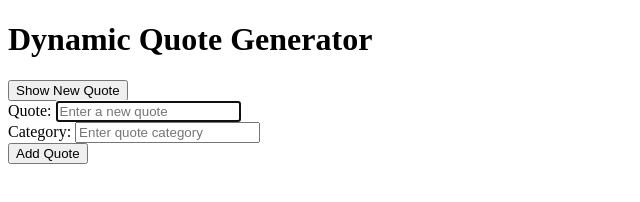
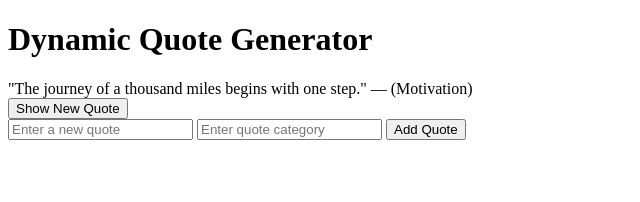
Before and after one commit to ebenamoafo2/alx_fe_javascript, a plain HTML site: page dom-manipulation/index.html in a window 1280 px wide. Both pictures are taken after typing "Sample", "Sample" into the empty fields and a click on the button "Add Quote". Shown: the whole page, without its empty margins (0-640 px from the left). Drawn offline with Linux system fonts and the light colour scheme.

Commit message:
added showRandomQuote and createAddQuoteForm functions for dynamic quote generation and user-added quotes

```diff
--- a/dom-manipulation/index.html
+++ b/dom-manipulation/index.html
@@ -1,32 +1,17 @@
 <!DOCTYPE html>
 <html lang="en">
 <head>
-    <meta charset="UTF-8">
-    <meta name="viewport" content="width=device-width, initial-scale=1.0">
+    <meta charset="UTF-8" />
+    <meta name="viewport" content="width=device-width, initial-scale=1.0" />
     <title>Dynamic Quote Generator</title>
 </head>
 <body>
 <h1>Dynamic Quote Generator</h1>
 
-<!-- Display Area -->
 <div id="quoteDisplay"></div>
-
-<!-- Show New Quote -->
 <button id="newQuote">Show New Quote</button>
 
-<!-- Add Quote Form -->
-<div>
-    <label for="newQuoteText">Quote:</label>
-    <input id="newQuoteText" type="text" placeholder="Enter a new quote" />
-
-
-</div>
-<div>
-    <label for="newQuoteCategory">Category:</label>
-    <input id="newQuoteCategory" type="text" placeholder="Enter quote category" />
-
-</div>
-<button id="addQuoteBtn">Add Quote</button>
+<div id="quoteFormContainer"></div>
 
 <script src="script.js"></script>
 </body>
--- a/dom-manipulation/script.js
+++ b/dom-manipulation/script.js
@@ -1,19 +1,17 @@
-// Initial array of quotes
+// Array of quote objects
 let quotes = [
     { text: "The journey of a thousand miles begins with one step.", category: "Motivation" },
     { text: "Knowledge is power.", category: "Wisdom" },
     { text: "Life is what happens when you're busy making other plans.", category: "Life" },
 ];
 
-// Select elements
+// Select DOM elements
 const quoteDisplay = document.getElementById("quoteDisplay");
 const newQuoteBtn = document.getElementById("newQuote");
-const addQuoteBtn = document.getElementById("addQuoteBtn");
-const newQuoteText = document.getElementById("newQuoteText");
-const newQuoteCategory = document.getElementById("newQuoteCategory");
+const quoteFormContainer = document.getElementById("quoteFormContainer");
 
 // Function to show a random quote
-function displayRandomQuote() {
+function showRandomQuote() {
     if (quotes.length === 0) {
         quoteDisplay.textContent = "No quotes available yet!";
         return;
@@ -24,37 +22,50 @@ function displayRandomQuote() {
     quoteDisplay.textContent = `"${randomQuote.text}" — (${randomQuote.category})`;
 }
 
+// Function to create and add a quote form dynamically
+function createAddQuoteForm() {
+    const form = document.createElement("div");
+
+    form.innerHTML = `
+    <input id="newQuoteText" type="text" placeholder="Enter a new quote" />
+    <input id="newQuoteCategory" type="text" placeholder="Enter quote category" />
+    <button id="addQuoteBtn">Add Quote</button>
+  `;
+
+    quoteFormContainer.appendChild(form);
+
+    // Add a quote event listener
+    document.getElementById("addQuoteBtn").addEventListener("click", addQuote);
+}
+
 // Function to add a new quote
 function addQuote() {
-    const text = newQuoteText.value.trim();
-    const category = newQuoteCategory.value.trim();
+    const text = document.getElementById("newQuoteText").value.trim();
+    const category = document.getElementById("newQuoteCategory").value.trim();
 
     if (text === "" || category === "") {
         alert("Please enter both a quote and a category.");
         return;
     }
 
-    const newQuote = { text, category };
-    quotes.push(newQuote);
-
-    // Optionally store in localStorage
+    quotes.push({ text, category });
     localStorage.setItem("quotes", JSON.stringify(quotes));
 
     alert("Quote added successfully!");
-    newQuoteText.value = "";
-    newQuoteCategory.value = "";
-    newQuoteText.focus();
+    document.getElementById("newQuoteText").value = "";
+    document.getElementById("newQuoteCategory").value = "";
+    showRandomQuote();
 }
 
-// Retrieve quotes from localStorage if available
+// Retrieve stored quotes and initialize
 window.onload = function() {
     const storedQuotes = localStorage.getItem("quotes");
     if (storedQuotes) {
         quotes = JSON.parse(storedQuotes);
     }
     showRandomQuote();
+    createAddQuoteForm();
 };
 
-// Event listeners
-newQuoteBtn.addEventListener("click", displayRandomQuote);
-addQuoteBtn.addEventListener("click", addQuote);
+// Event listener for a new quote button
+newQuoteBtn.addEventListener("click", showRandomQuote);
```
